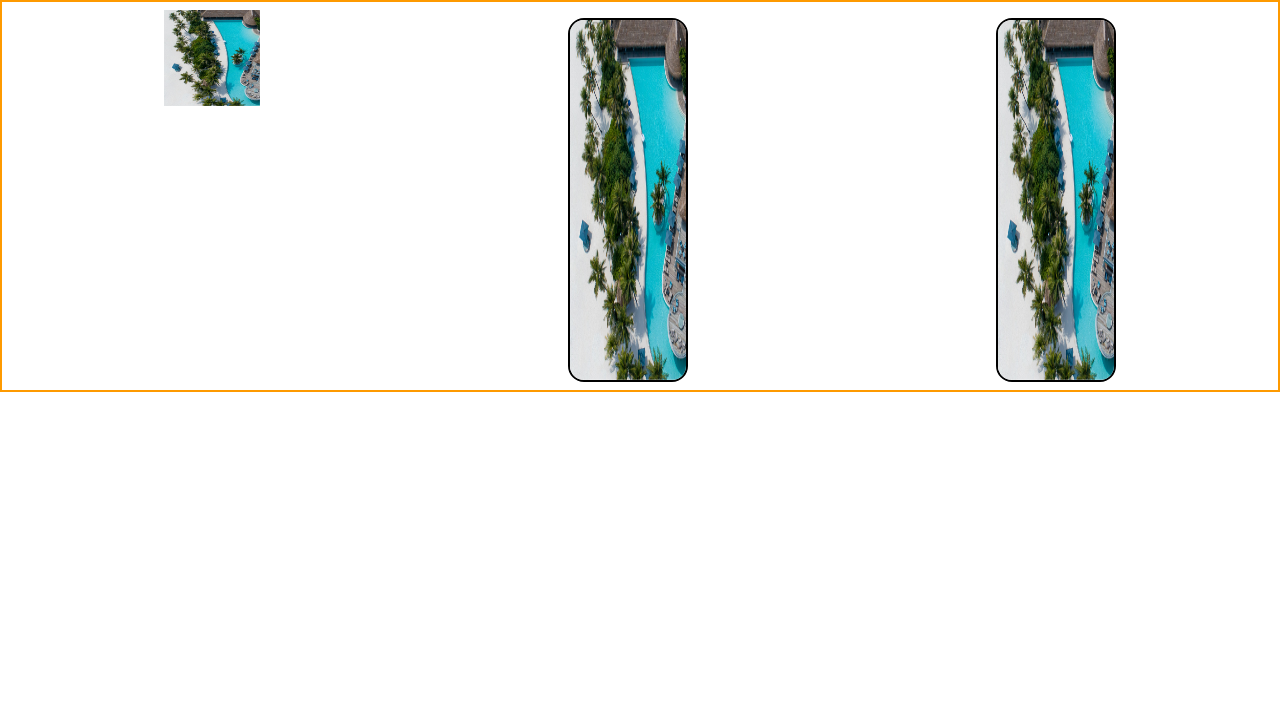
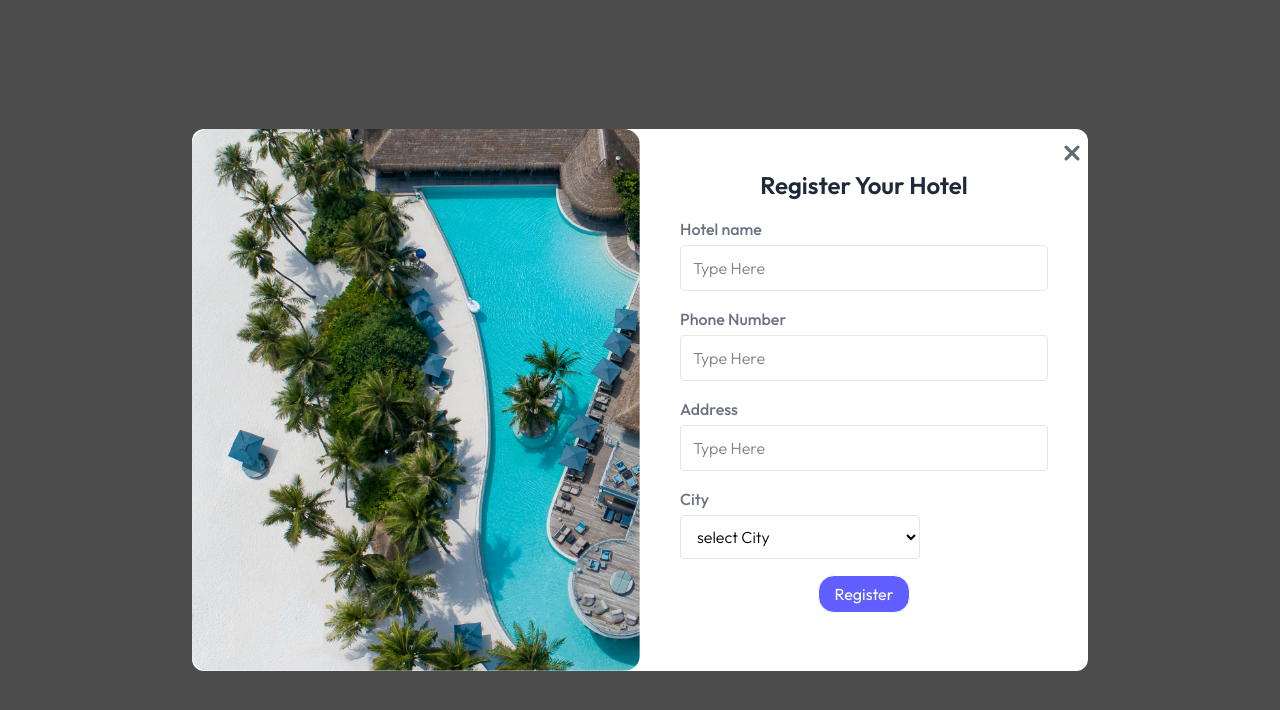
Before and after one commit to ali-I-salhab/Hotel_Booking, a React (Vite) app in the folder client/: page /test in a window 1280 px wide. Shown: the top 710 px of the page. Built offline with nearby package versions, Linux system fonts and the light colour scheme; a web font is replaced by a local one.

Commit message:
registeration form

```diff
--- a/client/src/App.jsx
+++ b/client/src/App.jsx
@@ -8,6 +8,7 @@ import AllRooms from "./pages/AllRooms";
 import Test from "./pages/Test";
 import RoomDetails from "./pages/RoomDetails";
 import MyBooking from "./pages/MyBooking";
+import HotelReg from "./components/HotelReg";
 const App = () => {
   const isOwnerPath = useLocation().pathname.includes("owner");
   const istest = useLocation().pathname.includes("test");
@@ -15,6 +16,7 @@ const App = () => {
   return (
     <div>
       {!(istest || isOwnerPath) && <NavBar />}
+      {false && <HotelReg />}
       <div className="min-h-[70vh]">
         <Routes>
           <Route path="/" element={<Home />} key="home" />
--- /dev/null
+++ b/client/src/components/HotelReg.jsx
@@ -0,0 +1,87 @@
+import React from "react";
+import { assets, cities } from "../assets/assets";
+
+const HotelReg = () => {
+  return (
+    <div className="fixed  top-0 bottom-0 left-0 right-0 z-40 flex items-center justify-center bg-black/70">
+      <form
+        action=""
+        className="flex bg-white rounded-xl max-w-4xl max-md:mx-2"
+      >
+        <img
+          className="w-1/2 rounded-2xl hidden md:block"
+          src={assets.regImage}
+        />
+        <div className="relative flex flex-col items-center md:w-1/2 p-8 md:p-10">
+          <img
+            className="absolute top-4 right-2 h-4 w-4 cursor-pointer"
+            src={assets.closeIcon}
+          />
+          <p className="text-2xl text-gray-800 font-semibold">
+            Register Your Hotel
+          </p>
+          {/* Hotel Name */}
+          <div className="w-full mt-4">
+            <label htmlFor="name" className="font-medium text-gray-500">
+              Hotel name
+            </label>
+            <input
+              id="name"
+              type="text"
+              placeholder="Type Here"
+              className="border border-gray-200 rounded w-full px-3 py-2.5 mt-1 outline-indigo-500 font-light"
+              required
+            />
+          </div>
+          {/* phone */}
+          <div className="w-full mt-4">
+            <label htmlFor="contact" className="font-medium text-gray-500">
+              Phone Number
+            </label>
+            <input
+              type="text"
+              id="contact"
+              placeholder="Type Here"
+              className="border border-gray-200 rounded w-full px-3 py-2.5 mt-1 outline-indigo-500 font-light"
+              required
+            />
+          </div>
+          {/* address */}
+          <div className="w-full mt-4">
+            <label htmlFor="contact" className="font-medium text-gray-500">
+              Address
+            </label>
+            <input
+              type="text"
+              id="address"
+              placeholder="Type Here"
+              className="border border-gray-200 rounded w-full px-3 py-2.5 mt-1 outline-indigo-500 font-light"
+              required
+            />
+          </div>
+          {/* select city drop down */}
+          <div className="w-full mt-4 max-w-60 mr-auto">
+            <label htmlFor="city" className="font-medium text-gray-500">
+              City
+            </label>
+            <select
+              required
+              id="city"
+              className="border border-gray-200 rounded w-full px-3 py-2.5 mt-1 outline-indigo-500 font-light"
+            >
+              <option value="">select City</option>
+              {cities.map((city) => {
+                return <option value={city}>{city}</option>;
+              })}
+            </select>
+          </div>
+          <button className="bg-indigo-500 border rounded-2xl py-1.5 px-4 mt-4 text-white text-base hover:bg-indigo-700 cursor-pointer hover:scale-110 duration-150 transition-all">
+            Register
+          </button>
+        </div>
+      </form>
+    </div>
+  );
+};
+
+export default HotelReg;
--- a/client/src/pages/Test.jsx
+++ b/client/src/pages/Test.jsx
@@ -1,26 +1,9 @@
 import React from "react";
 import { assets } from "../assets/assets";
+import HotelReg from "../components/HotelReg";
 
 const Test = () => {
-  return (
-    <div className="flex  flex-row h-98 justify-around  grow-0  border-amber-500 border-2 p-2">
-      {/* <div className="bg-amber-500 w-1/2  p-3 box-border">a</div>
-      <div className="bg-amber-950 m-3 p-3 justify-center absolute  bottom-0.5">
-        b
-      </div> */}
-      <img src={assets.regImage} className="w-24 h-24" />
-      <img
-        src={assets.regImage}
-        className="rounded-2xl mt-2   w-30 border-2"
-        alt=""
-      />
-      <img
-        src={assets.regImage}
-        className="rounded-2xl mt-2   w-30 border-2"
-        alt=""
-      />
-    </div>
-  );
+  return <HotelReg />;
 };
 
 export default Test;
```
